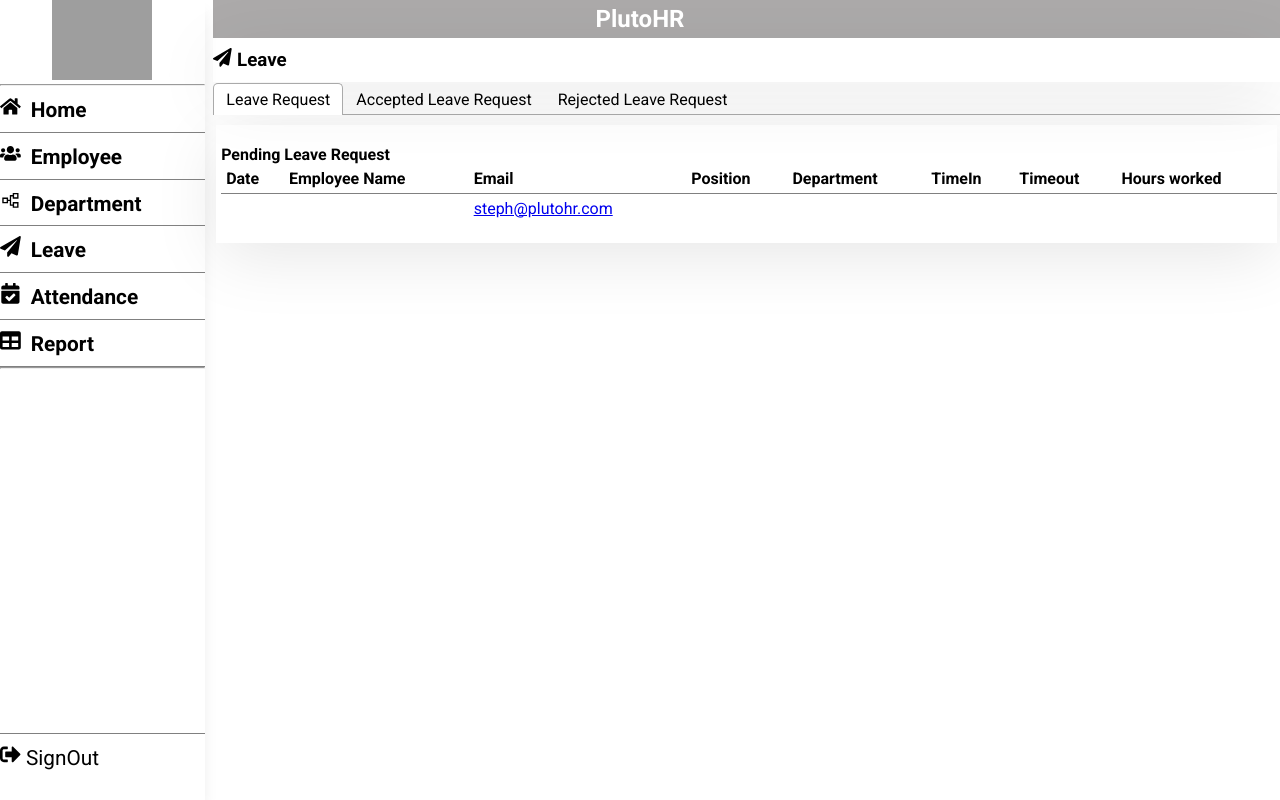
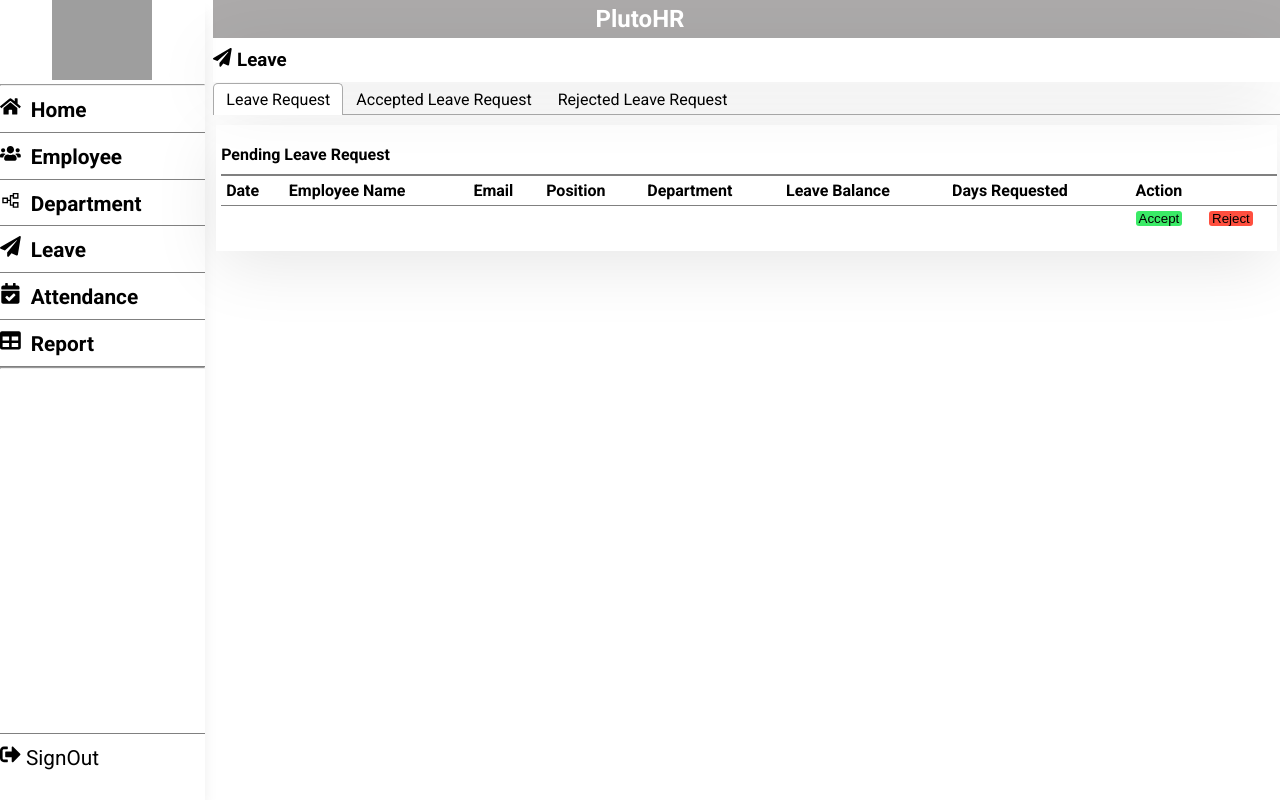
Before and after one commit to martin-creator/PlutoHR, a React (Create React App) app in the folder frontend/: page /leave in a window 1280 px wide. Both pictures are taken after typing "name@example.com", "Sample123" into the empty fields and a click on the button "Submit". Built offline with nearby package versions, Linux system fonts and the light colour scheme; grey boxes are pictures that could not be loaded.

Commit message:
Updated leave tables to be opened with tabs

```diff
--- a/frontend/src/Component/Employee.js
+++ b/frontend/src/Component/Employee.js
@@ -1,29 +1,19 @@
 import { useState } from 'react';
 import { FaEdit, FaList, FaPlus, FaTrash, FaUsers } from 'react-icons/fa';
+import { Tab, Tabs, TabList, TabPanel } from 'react-tabs';
+import 'react-tabs/style/react-tabs.css';
 
 const Employee = () => {
-  const [showAddEmployee, setShowAddEmployee] = useState(false);
-  const [showEmployeeList, setShowEmployeeList] = useState(true);
   const [employees, setEmployees] = useState([]);
-
-  const toggleAddEmployee = ()=>{
-    setShowAddEmployee(!showAddEmployee);
-    setShowEmployeeList(false)
-  }
-
-  const toggleEmployeeList = ()=>{
-    setShowEmployeeList(!showEmployeeList);
-    setShowAddEmployee(false)
-  }
 
   const handleAddEmployee = (newEmployee) => {
     setEmployees([...employees, newEmployee]);
-    setShowAddEmployee(false);
   };
 
-  const handleEmployeeListOpen = ()=>{
-    setShowEmployeeList(true)
-  }
+  const handleDeleteEmployee = (id) => {
+    const updatedEmployees = employees.filter((employee) => employee.id !== id);
+    setEmployees(updatedEmployees);
+  };
 
   return (
     <div className='employee'>
@@ -33,20 +23,19 @@ const Employee = () => {
       </h3>
 
       <div className='employee-details'>
-        <div className='employee-buttons'>
-          <button
-            className='add-employee-button'
-            onClick={toggleAddEmployee}
-            disabled={showAddEmployee}
-          > <FaPlus /> Add Employee</button>
-          <button
-            className='employee-list-button'
-            onClick={toggleEmployeeList}
-            disabled={showEmployeeList}
-          > <FaList /> Employee List</button>
-        </div>
-        {showEmployeeList ? <EmployeeTable employees={employees} /> : null}
-        {showAddEmployee ? <AddEmployee onSubmit={handleAddEmployee} onEmployeeAdd={handleEmployeeListOpen} /> : null}
+        <Tabs>
+          <TabList>
+            <Tab><FaPlus />Add Employee</Tab>
+            <Tab><FaUsers />Employee List</Tab>
+          </TabList>
+
+          <TabPanel>
+            <AddEmployee onSubmit={handleAddEmployee} />
+          </TabPanel>
+          <TabPanel>
+            <EmployeeTable employees={employees} onDelete={handleDeleteEmployee}/>
+          </TabPanel>
+        </Tabs>
       </div>
     </div>
   )
@@ -97,7 +86,7 @@ function EmployeeTable({ employees }){
   )
 }
 
-function AddEmployee({ onSubmit, onEmployeeAdd }){
+function AddEmployee({ onSubmit}){
   const [employeeData, setEmployeeData] = useState({
     id: '',
     name: '',
@@ -116,7 +105,6 @@ function AddEmployee({ onSubmit, onEmployeeAdd }){
   const handleSubmit = (event)=>{
     event.preventDefault();
     onSubmit(employeeData);
-    onEmployeeAdd();
     setEmployeeData({
       id: '',
       name: '',
--- a/frontend/src/Component/Leave.js
+++ b/frontend/src/Component/Leave.js
@@ -36,7 +36,7 @@ export default Leave
 //Pending Leave Request component
 function LeaveRequest() {
   return (
-    <div className='attendance-display'>
+    <div className='leave-display'>
       <h4>Pending Leave Request</h4>
       <table>
         <thead>
@@ -46,21 +46,26 @@ function LeaveRequest() {
             <th>Email</th>
             <th>Position</th>
             <th>Department</th>
-            <th>TimeIn</th>
-            <th>Timeout</th>
-            <th>Hours worked</th>
+            <th>Leave Balance</th>
+            <th>Days Requested</th>
+            <th>Action</th>
           </tr>
         </thead>
         <tbody>
           <tr>
             <td></td>
             <td></td>
-            <td><a href={`mailto: steph@plutohr.com`}>steph@plutohr.com</a></td>
+            <td>
+              {/* <a href={`mailto: steph@plutohr.com`}>steph@plutohr.com</a> */}
+              </td>
             <td></td>
             <td></td>
             <td></td>
             <td></td>
-            <td></td>
+            <td className='leave-action-button'>
+              <button className='leave-accept'>Accept</button>
+              <button className='leave-reject'>Reject</button>
+            </td>
           </tr>
         </tbody>
       </table>
@@ -72,31 +77,36 @@ function LeaveRequest() {
 
 function AcceptedLeaveRequest() {
   return (
-    <div className='attendance-display'>
+    <div className='leave-display'>
       <h4>Accepted Leave Request</h4>
       <table>
         <thead>
           <tr>
-            <th>Date</th>
+          <th>Date</th>
             <th>Employee Name</th>
             <th>Email</th>
             <th>Position</th>
             <th>Department</th>
-            <th>TimeIn</th>
-            <th>Timeout</th>
-            <th>Hours worked</th>
+            <th>Leave Balance</th>
+            <th>Days Requested</th>
+            <th>Action</th>
           </tr>
         </thead>
         <tbody>
           <tr>
             <td></td>
             <td></td>
-            <td><a href={`mailto: steph@plutohr.com`}>steph@plutohr.com</a></td>
+            <td>
+              {/* <a href={`mailto: steph@plutohr.com`}>steph@plutohr.com</a> */}
+            </td>
             <td></td>
             <td></td>
             <td></td>
             <td></td>
-            <td></td>
+            <td className='leave-action-button'>
+              <button className='leave-accept'>Accept</button>
+              <button className='leave-reject'>Reject</button>
+            </td>
           </tr>
         </tbody>
       </table>
@@ -107,31 +117,36 @@ function AcceptedLeaveRequest() {
 //Rejected leave component
 function RejectedLeaveRequest() {
   return (
-    <div className='attendance-display'>
+    <div className='leave-display'>
       <h4>Rejected Leave Request</h4>
       <table>
         <thead>
           <tr>
-            <th>Date</th>
+          <th>Date</th>
             <th>Employee Name</th>
             <th>Email</th>
             <th>Position</th>
             <th>Department</th>
-            <th>TimeIn</th>
-            <th>Timeout</th>
-            <th>Hours worked</th>
+            <th>Leave Balance</th>
+            <th>Days Requested</th>
+            <th>Action</th>
           </tr>
         </thead>
         <tbody>
           <tr>
             <td></td>
             <td></td>
-            <td><a href={`mailto: steph@plutohr.com`}>steph@plutohr.com</a></td>
+            <td>
+              {/* <a href={`mailto: steph@plutohr.com`}>steph@plutohr.com</a> */}
+            </td>
             <td></td>
             <td></td>
             <td></td>
             <td></td>
-            <td></td>
+            <td className='leave-action-button'>
+              <button className='leave-accept'>Accept</button>
+              <button className='leave-reject'>Reject</button>
+            </td>
           </tr>
         </tbody>
       </table>
--- a/frontend/src/index.css
+++ b/frontend/src/index.css
@@ -632,6 +632,68 @@ body{
   background-color: #f2f2f2;
 }
 
+/* Leave Page */
+.leave-display{
+  padding-top: 20px;
+  padding-bottom: 20px;
+  width: 99%;
+  margin: auto;
+  padding-left: 5px;
+  overflow-x:auto;
+  box-shadow: 0px 15px 68px -3px rgba(0,0,0,0.1);
+}
+
+.leave-display h4{
+  border-bottom:2px solid grey ;
+  padding-bottom: 10px;
+}
+
+.leave-display table {
+  border-collapse: collapse;
+  width: 100%;
+}
+
+.leave-display table thead{
+  border-bottom: 1px solid grey;
+}
+
+.leave-display th, td {
+  text-align: left;
+  padding: 5px;
+}
+
+.leave-display tr:nth-child(even) {
+  background-color: #f2f2f2;
+}
+
+.leave-action-button{
+  width: 80%;
+  display: flex;
+  justify-content: space-between;
+}
+
+.leave-accept{
+  padding-left: 3px;
+  padding-right: 3px;
+  background-color: #3aea66;
+  border: none;
+  border-radius: 3px;
+}
+
+.leave-reject {
+  padding-left: 3px;
+  padding-right: 3px;
+  background-color: #ff4f3f;
+  border: none;
+  border-radius: 3px;
+}
+
+.leave-accept:hover,
+.leave-reject:hover{
+  background-color: grey;
+}
+
+
 /* Responsiveness */
 
 @media screen and (max-width:900px) {
```
